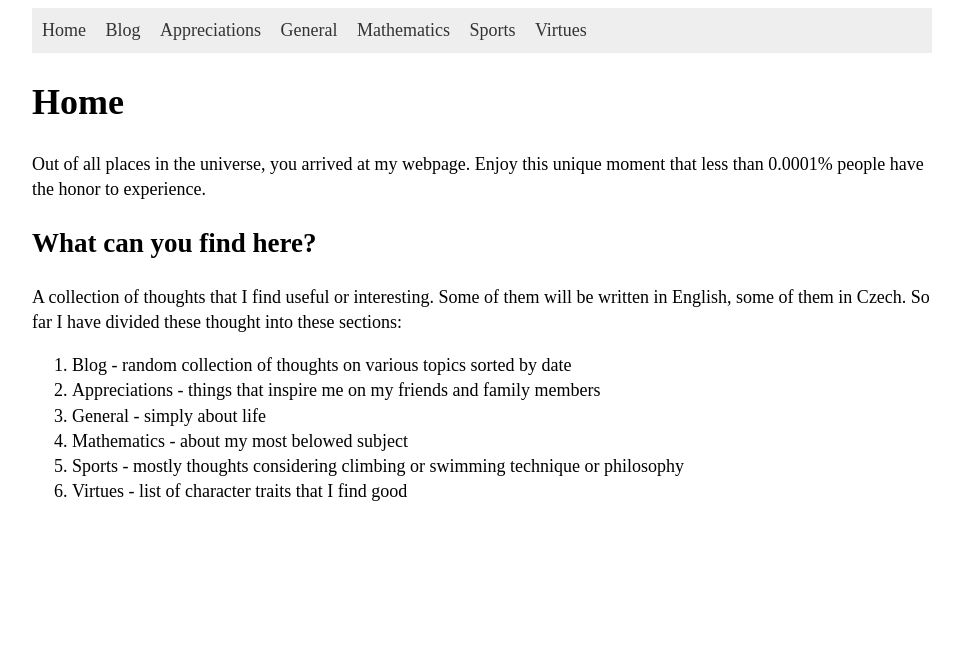
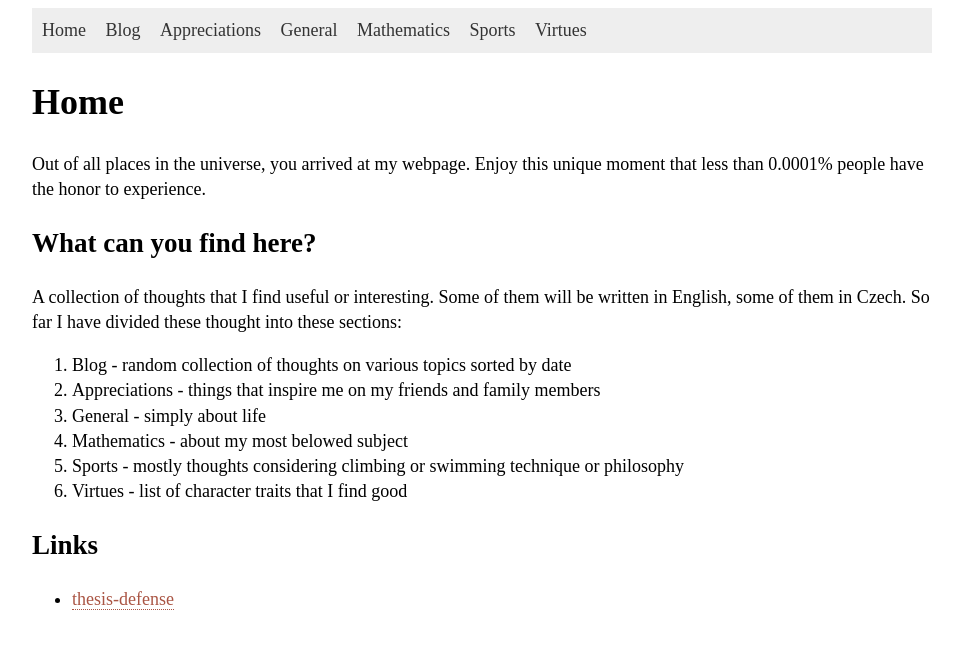
Before and after one commit to hartmaj2/hartmaj2.github.io, a Jekyll site: the page built from index.md, in a window 1280 px wide. Shown: the top 649 px of the page, without its empty margins (158-1121 px from the left). Built offline with Jekyll 4.4.1, drawn with Linux system fonts in a browser that asks for light colours.

Commit message:
Add thesis defence presentation link

```diff
--- a/index.md
+++ b/index.md
@@ -17,3 +17,7 @@ A collection of thoughts that I find useful or interesting. Some of them will be
 4. Mathematics - about my most belowed subject
 5. Sports - mostly thoughts considering climbing or swimming technique or philosophy
 6. Virtues - list of character traits that I find good
+
+## Links
+
+- [thesis-defense](https://docs.google.com/presentation/d/1Ww7GsQ6thMQJ_91pGAqu7u6-hFP0eeC0qQeBh8qXqyc/edit?usp=sharing)
```
